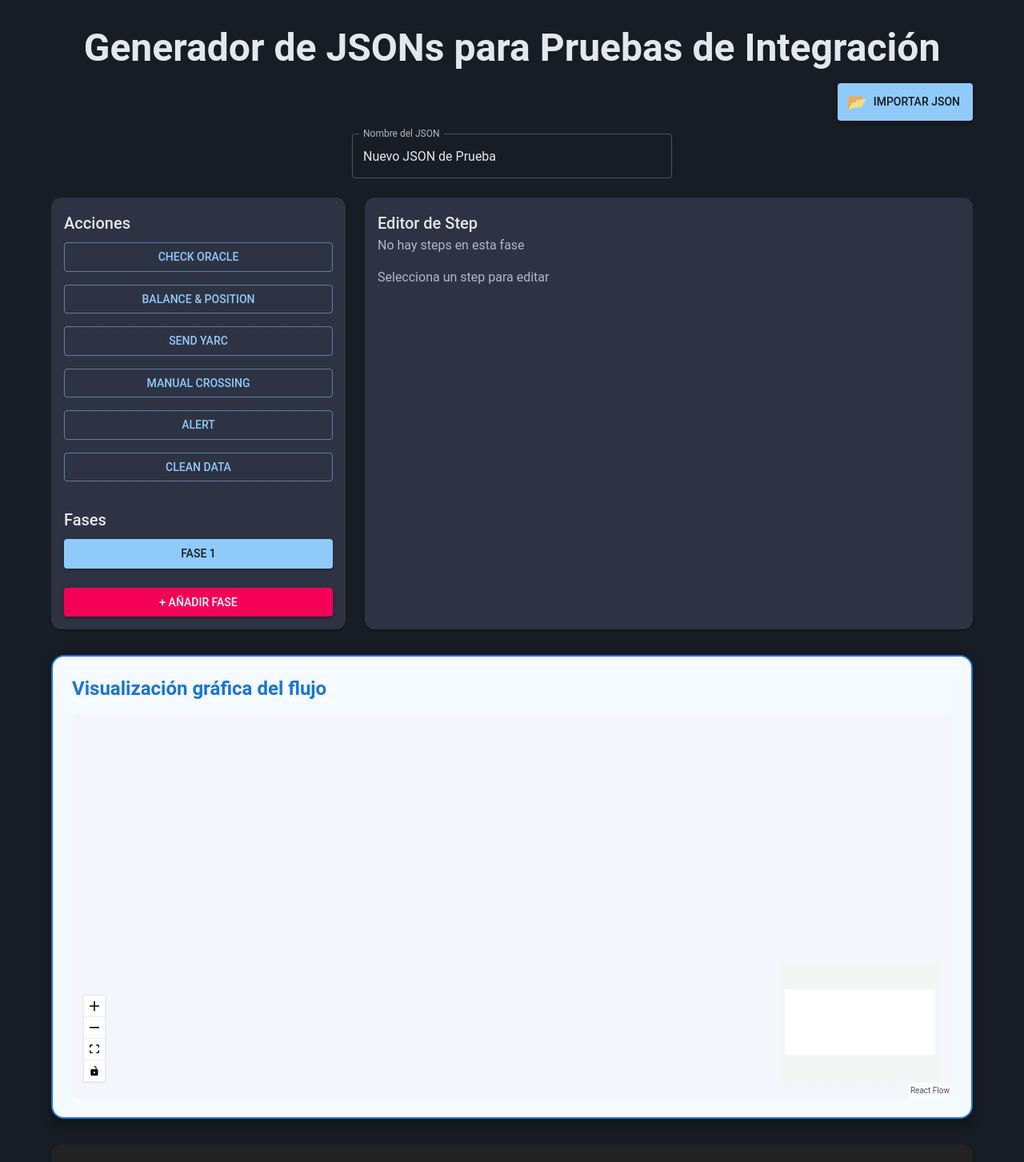
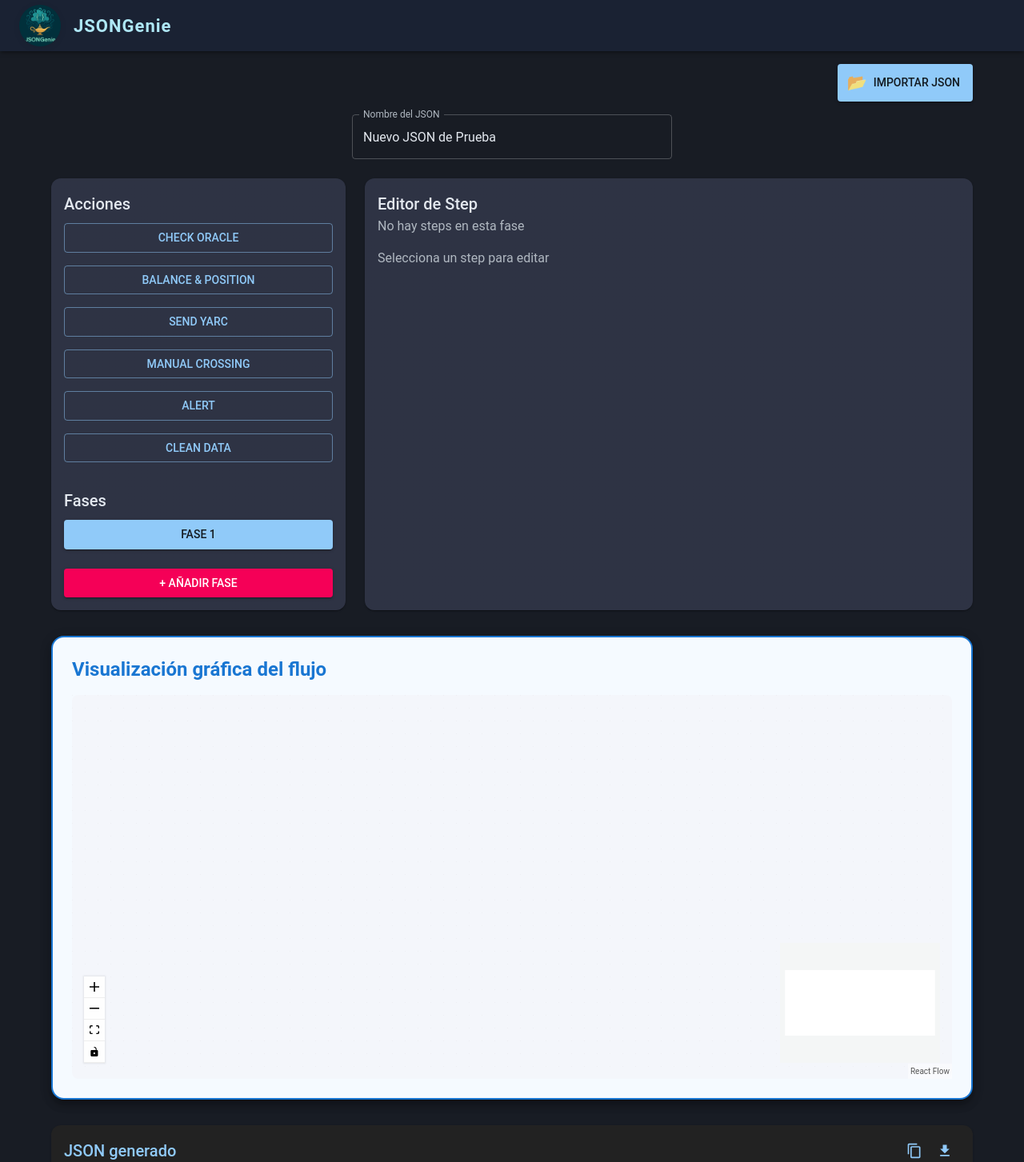
Before and after one commit to dGarciat/json-creator, a React (Create React App) app: page / in a window 1280 px wide. Shown: the top 1453 px of the page at 80% size. Built offline with nearby package versions, Linux system fonts and the light colour scheme.

Commit message:
feat: update

```diff
--- a/src/App.tsx
+++ b/src/App.tsx
@@ -1,5 +1,8 @@
 import React, { useState } from 'react';
-import { Container, Typography, Box, Button, Paper, Grid, TextField, IconButton } from '@mui/material';
+import { Container, Typography, Box, Button, Paper, Grid, TextField, IconButton, Tooltip } from '@mui/material';
+import ContentCopy from '@mui/icons-material/ContentCopy';
+import Download from '@mui/icons-material/Download';
+import TopBar from './TopBar.tsx';
 import { Step, StepGroup, JsonTemplate } from './models';
 import FlowView from './FlowView.tsx';
 import StepConfigEditor from './StepConfigEditor.tsx';
@@ -10,7 +13,7 @@ const handleImportJson = async (file: File) => {
     const text = await file.text();
     const data = JSON.parse(text);
     if (data.name && data.steps) {
-      // Adaptar a formato interno: stepsByPhase debe ser Record<string, Record<string, Step>>
+      // Adaptar a formato interno: stepsByPhase debe ser Record<string, Record<string, Step>>∫
       const newStepsByPhase: Record<string, Record<string, Step>> = {};
       Object.entries(data.steps).forEach(([phaseId, steps]) => {
         const stepsObj: Record<string, Step> = {};
@@ -141,11 +144,9 @@ function App() {
 
   return (
     <>
-      <Container maxWidth="lg" sx={{ py: 4 }}>
-        {/* 1. Título */}
-        <Typography variant="h3" align="center" sx={{ fontWeight: 700, mb: 2 }}>
-          Generador de JSONs para Pruebas de Integración
-        </Typography>
+      <TopBar />
+      <Container maxWidth="lg" sx={{ py: 4, pt: 10 }}>
+        {/* TopBar fija arriba. El contenido ahora tiene padding-top para no quedar oculto. */}
         {/* 2. Importar JSON a la derecha */}
         <Box sx={{ display: 'flex', justifyContent: 'flex-end', alignItems: 'center', mb: 2 }}>
           <input
@@ -282,7 +283,46 @@ function App() {
         {/* 6. Visualizador del JSON */}
         <Box sx={{ mt: 4, mb: 6 }}>
           <Paper sx={{ p: 2, borderRadius: 3, background: '#222', color: '#fff', fontFamily: 'monospace', fontSize: 15 }}>
-            <Typography variant="h6" sx={{ mb: 1, color: '#90caf9' }}>JSON generado</Typography>
+            <Box sx={{ display: 'flex', justifyContent: 'space-between', alignItems: 'center', mb: 1 }}>
+              <Typography variant="h6" sx={{ color: '#90caf9' }}>JSON generado</Typography>
+              <Box>
+                {/* Botones minimalistas con solo icono */}
+                <Tooltip title="Copiar JSON" arrow>
+                  <IconButton
+                    size="small"
+                    sx={{ color: '#90caf9', mx: 0.5 }}
+                    onClick={() => {
+                      const json = JSON.stringify(generateJson(), null, 2);
+                      navigator.clipboard.writeText(json);
+                    }}
+                  >
+                    <ContentCopy fontSize="small" />
+                  </IconButton>
+                </Tooltip>
+                <Tooltip title="Descargar JSON" arrow>
+                  <IconButton
+                    size="small"
+                    sx={{ color: '#90caf9', mx: 0.5 }}
+                    onClick={() => {
+                      const json = JSON.stringify(generateJson(), null, 2);
+                      const blob = new Blob([json], { type: 'application/json' });
+                      const url = URL.createObjectURL(blob);
+                      const a = document.createElement('a');
+                      a.href = url;
+                      a.download = `${jsonName || 'json-plantilla'}.json`;
+                      document.body.appendChild(a);
+                      a.click();
+                      setTimeout(() => {
+                        document.body.removeChild(a);
+                        URL.revokeObjectURL(url);
+                      }, 0);
+                    }}
+                  >
+                    <Download fontSize="small" />
+                  </IconButton>
+                </Tooltip>
+              </Box>
+            </Box>
             <pre style={{ margin: 0, whiteSpace: 'pre-wrap', wordBreak: 'break-all' }}>{JSON.stringify(generateJson(), null, 2)}</pre>
           </Paper>
         </Box>
--- /dev/null
+++ b/src/TopBar.tsx
@@ -0,0 +1,31 @@
+import React from 'react';
+import { AppBar, Toolbar, Box } from '@mui/material';
+
+// Puedes cambiar la ruta del logo si el archivo tiene otro nombre
+const LOGO_SRC = '/jsongenie-logo.png';
+
+const TopBar: React.FC = () => {
+  return (
+    <AppBar position="fixed" sx={{ background: '#1a2233', boxShadow: 3, zIndex: 1201 }} elevation={2}>
+      <Toolbar sx={{ minHeight: 56, display: 'flex', justifyContent: 'space-between', px: { xs: 1, sm: 3 } }}>
+        {/* Logo + Nombre App */}
+        <Box sx={{ display: 'flex', alignItems: 'center' }}>
+          <img
+            src={LOGO_SRC}
+            alt="JSON Genie Logo"
+            style={{ height: 52, width: 52, marginRight: 16, borderRadius: '50%', background: '#e0f7fa', boxShadow: '0 2px 8px rgba(0,0,0,0.08)' }}
+          />
+          <span style={{ fontWeight: 700, fontSize: 22, letterSpacing: 1, color: '#aee7f5' }}>
+            JSONGenie
+          </span>
+        </Box>
+        {/* Enlaces de navegación (vacíos por ahora, preparados para el futuro) */}
+        <Box sx={{ display: 'flex', alignItems: 'center', gap: 2 }}>
+          {/* Aquí puedes añadir enlaces con <a> o <Button> más adelante */}
+        </Box>
+      </Toolbar>
+    </AppBar>
+  );
+};
+
+export default TopBar;
```
Also changed, not shown: public/jsongenie-logo.png (added).
